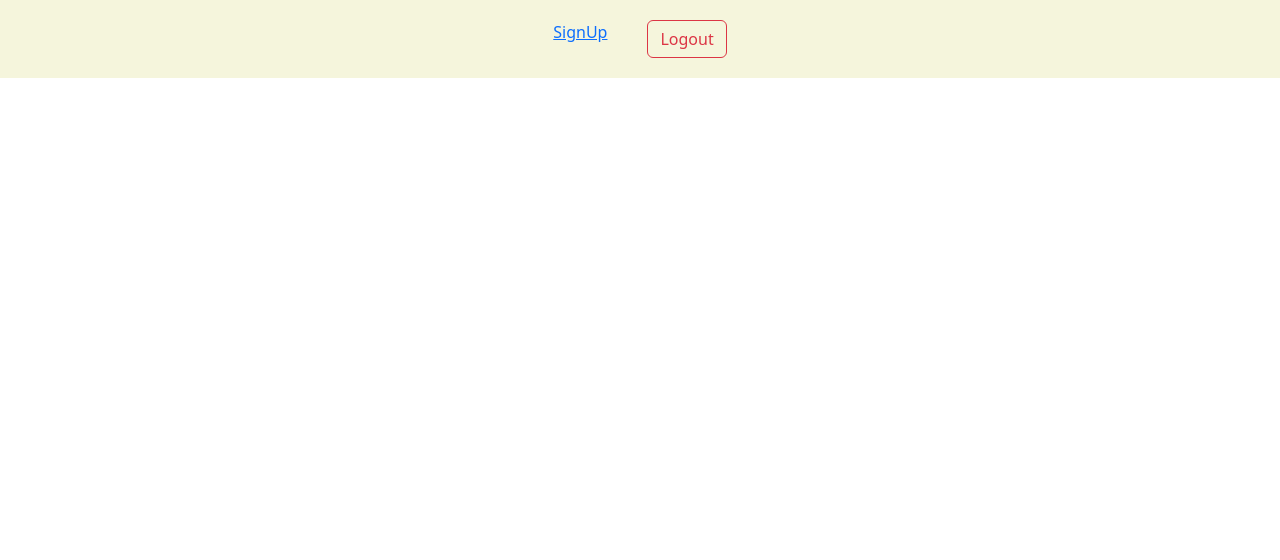
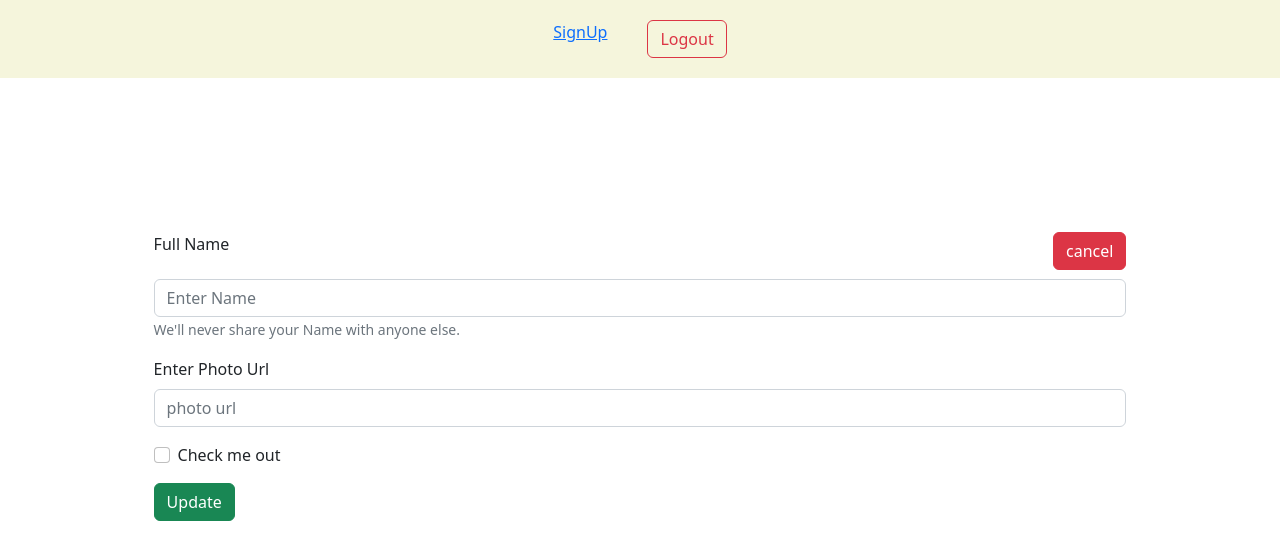
Before and after one commit to dipakpratale158/expencetracker, a React (Create React App) app: page /welcome/completeprofile in a window 1280 px wide. Before the commit this address had no page. Shown: the top 560 px of the page. Built offline with nearby package versions, Linux system fonts and the light colour scheme; no server answers.

Commit message:
expansetracker3complete user profike

```diff
--- a/src/App.js
+++ b/src/App.js
@@ -3,7 +3,7 @@ import SignUp from './Component/SignUp';
 import LogIn from './Component/LogIn';
 import Welcome from './Component/pagese/Welcome';
 import Header from './Component/Header/Header';
-
+import CompleteProfile from './Component/pagese/CompleteProfile';
 function App() {
   return (
     <>
@@ -12,6 +12,7 @@ function App() {
       <Route path='/' element={<SignUp/>} />
       <Route path="login" element={<LogIn />} />
       <Route path='/welcome' element={<Welcome/>}/>
+      <Route path='welcome/completeprofile' element={<CompleteProfile/>} />
     </Routes>
     </>
   );
--- a/src/Component/Header/Header.js
+++ b/src/Component/Header/Header.js
@@ -1,4 +1,4 @@
-import React from "react";
+import React, {useContext} from "react";
 import Button from "react-bootstrap/Button";
 import Nav from "react-bootstrap/Nav";
 import { Link, useNavigate } from "react-router-dom";
@@ -20,7 +20,7 @@ const Header = (props) => {
       <Nav className="justify-content-center" activeKey="/home">
       <div style={{margin:'20px'}}><Link to="/">SignUp</Link></div>
 
-     <div style={{margin:'20px'}}><Link to="login" onClick={logoutHandler}><Button variant="outline-danger">Logout</Button></Link></div>
+    <div style={{margin:'20px'}}><Link to="login" onClick={logoutHandler}><Button variant="outline-danger">Logout</Button></Link></div>
 
       </Nav>
        </div>
--- /dev/null
+++ b/src/Component/pagese/CompleteProfile.js
@@ -0,0 +1,132 @@
+import { useRef, useState, useEffect } from "react";
+import Button from "react-bootstrap/Button";
+import Form from "react-bootstrap/Form";
+
+function CompleteProfile() {
+  let token = localStorage.getItem("token");
+  const nameRef = useRef();
+  const photourlRef = useRef();
+
+  const [displayName, setDisplayName] = useState("");
+  const [urlLink, setUrlLink] = useState("");
+
+  const getSavedData = () => {
+    let URL =
+      "https://identitytoolkit.googleapis.com/v1/accounts:lookup?key=AIzaSyBxmN7U0TnbCcdz-VjYAe4liAz7oYG6wlQ";
+
+    fetch(URL, {
+      method: "POST",
+      body: JSON.stringify({
+        idToken: token,
+      }),
+      headers: {
+        "Content-Type": "application/json",
+      },
+    })
+      .then((res) => {
+        if (res.ok) {
+          return res.json();
+        }})
+      .then((data) => {
+        console.log(data);
+        setDisplayName(data.users[0].displayName);
+        setUrlLink(data.users[0].photoUrl);
+      })
+      .catch((err) => {
+        console.log(err);
+      });
+  };
+
+  useEffect(() => {
+    getSavedData();
+  }, []);
+
+
+  const submitHandler = (e) => {
+    e.preventDefault();
+
+    var enteredName = nameRef.current.value;
+    var enteredUrl = photourlRef.current.value;
+
+    let url =
+      "https://identitytoolkit.googleapis.com/v1/accounts:update?key=AIzaSyBxmN7U0TnbCcdz-VjYAe4liAz7oYG6wlQ";
+    fetch(url, {
+      method: "POST",
+      body: JSON.stringify({
+        idToken: token,
+        displayName: enteredName,
+        photoUrl: enteredUrl,
+        returnSecureToken: true,
+      }),
+      headers: {
+        "Content-Type": "application/json",
+      },
+    })
+      .then((res) => {
+        if (res.ok) {
+          return res.json();
+        } else {
+          return res.json().then((data) => {
+            if (data && data.error && data.error.message) {
+              let errMessage = "Authentication Failed, " + data.error.message;
+              throw new Error(errMessage);
+            }
+          });
+        }
+      })
+      .then((data) => {
+        console.log(data);
+      })
+      .catch((err) => {
+        alert(err.message);
+      });
+
+    // enteredName = nameRef.current.value='';
+    // enteredUrl = photourlRef.current.value='';
+  };
+
+
+  return (
+    <div style={{ margin: "12%", paddingBottom: "20%" }}>
+      <Button
+        variant="danger"
+        type="submit"
+        style={{ justifyItems: "end", float: "right", marginBottom: "1%" }}
+      >
+        cancel
+      </Button>
+      <Form onSubmit={submitHandler}>
+        <Form.Group className="mb-3" controlId="formBasicEmail">
+          <Form.Label>Full Name</Form.Label>
+          <Form.Control
+            type="text"
+            placeholder="Enter Name"
+            ref={nameRef}
+            defaultValue={displayName}
+          />
+          <Form.Text className="text-muted">
+            We'll never share your Name with anyone else.
+          </Form.Text>
+        </Form.Group>
+
+        <Form.Group className="mb-3" controlId="formBasicPassword">
+          <Form.Label>Enter Photo Url</Form.Label>
+          <Form.Control
+            type="text"
+            placeholder="photo url"
+            ref={photourlRef}
+            defaultValue={urlLink}
+          />
+        </Form.Group>
+        <Form.Group className="mb-3" controlId="formBasicCheckbox">
+          <Form.Check type="checkbox" label="Check me out" />
+        </Form.Group>
+        <Button variant="success" type="submit">
+          Update
+        </Button>
+      </Form>
+    </div>
+  );
+}
+
+export default CompleteProfile;
```
